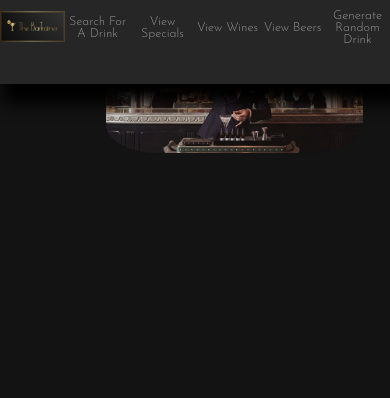
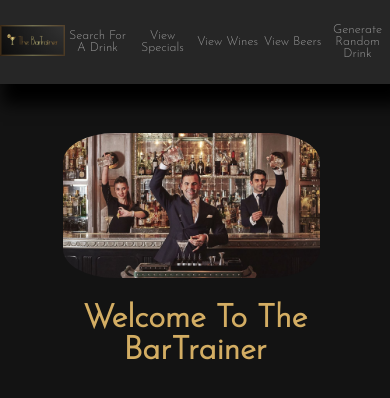
Before and after one commit to lhanna7/The-BarTrainer, an Angular app: page / in a window 390 px wide. Shown: the top 398 px of the page. Built offline with nearby package versions, Linux system fonts and the light colour scheme.

Commit message:
fix responsiveness

```diff
--- a/src/app/home/home.component.css
+++ b/src/app/home/home.component.css
@@ -3,3 +3,15 @@
   width: 72%;
   border-radius: 20%;
 }
+
+@media only screen and (max-width: 700px) {
+  img {
+    margin: 35% 10% 0% 13%;
+  }
+}
+
+h1 {
+  font-family: 'Josefin Sans', sans-serif;
+  color: rgb(211, 173, 99);
+  text-align: center;
+}
--- a/src/app/home/home.component.html
+++ b/src/app/home/home.component.html
@@ -1 +1,4 @@
 <img src="../../assets/homepg.jpg" alt="Smiling bartenders">
+
+
+<h1>Welcome To The BarTrainer</h1>
--- a/src/app/navigation/navigation.component.css
+++ b/src/app/navigation/navigation.component.css
@@ -65,5 +65,6 @@
     position: fixed;
     height: 10%;
     width: 100%;
+    display: flex;
   }
 }
--- a/src/app/specials-results/specials-results.component.ts
+++ b/src/app/specials-results/specials-results.component.ts
@@ -22,7 +22,6 @@
     }
 
   ngOnInit () {
-    console.log(this.name)
     this.name = String(this.route.snapshot.paramMap.get("name"));
     this.drinkService.betterFetchByName(this.name).subscribe(response =>
     this.special = response);
```
